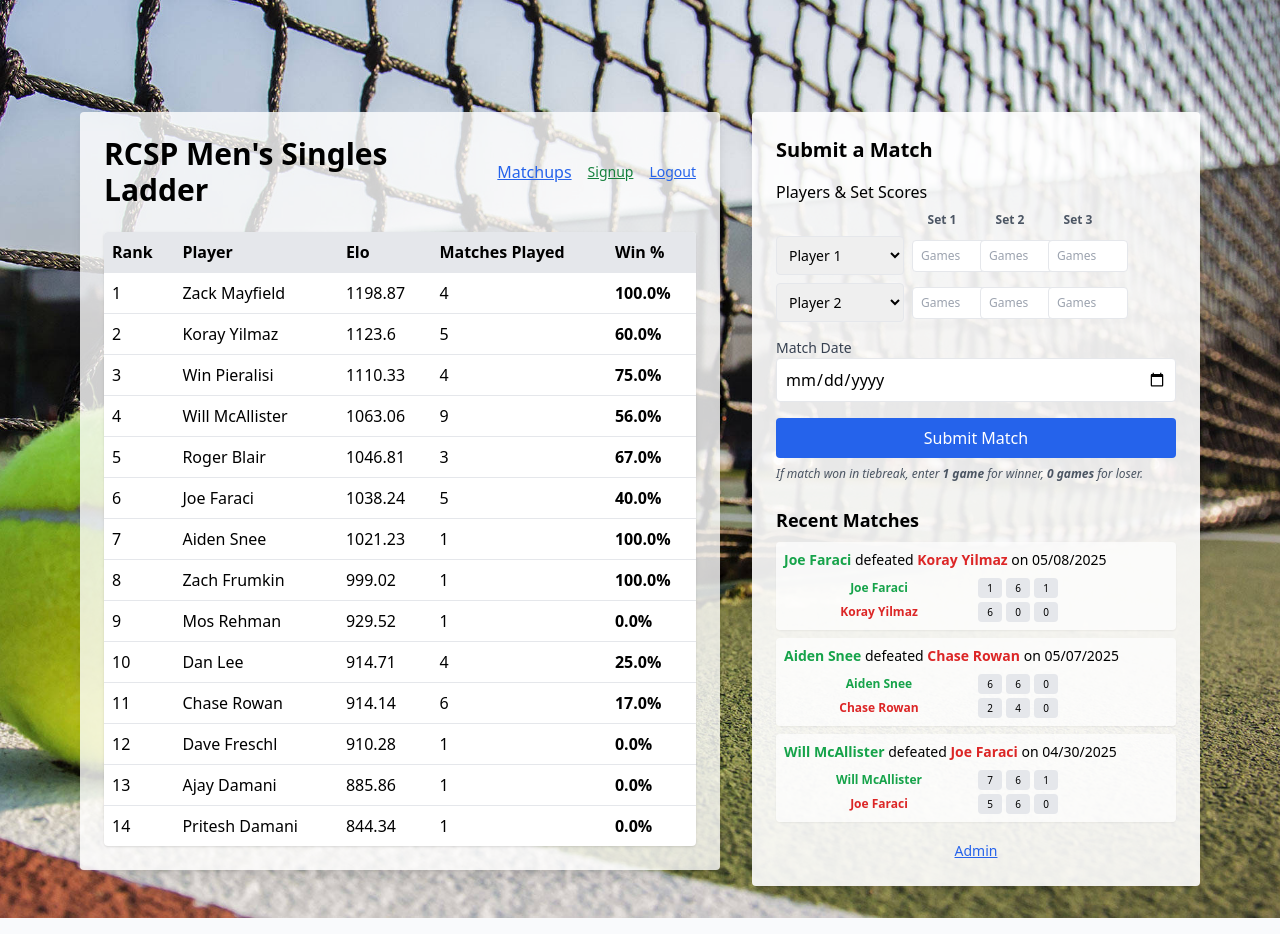
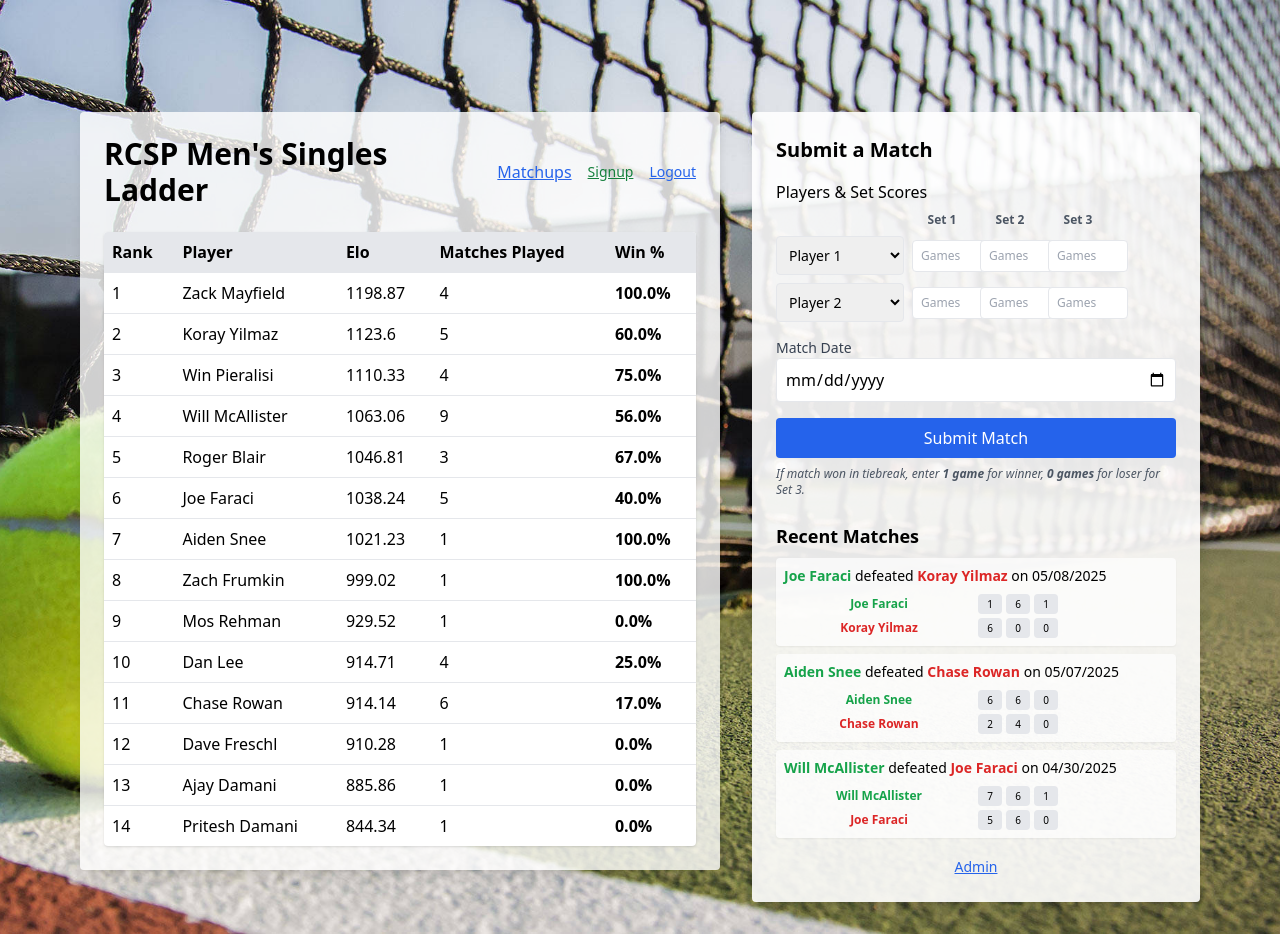
Before and after one commit to wmcallister87/tennis-ladder, a Flask app: page / in a window 1280 px wide. Run offline with Flask 3, Linux system fonts and the light colour scheme; the visitor is signed in with stand-in values (Sample User, id 1); some libraries are stand-ins or nearby versions.

Commit message:
One more adjustment to game score instructions

```diff
--- a/templates/leaderboard.html
+++ b/templates/leaderboard.html
@@ -89,7 +89,7 @@
         </button>
       </form>
 <p class="mt-2 text-xs text-gray-600 italic">
-  If match won in tiebreak, enter <strong>1 game</strong> for winner, <strong>0 games</strong> for loser.
+  If match won in tiebreak, enter <strong>1 game</strong> for winner, <strong>0 games</strong> for loser for Set 3.
 </p>
       <div class="mt-6">
         <h3 class="text-lg font-semibold mb-2">Recent Matches</h3>
```
